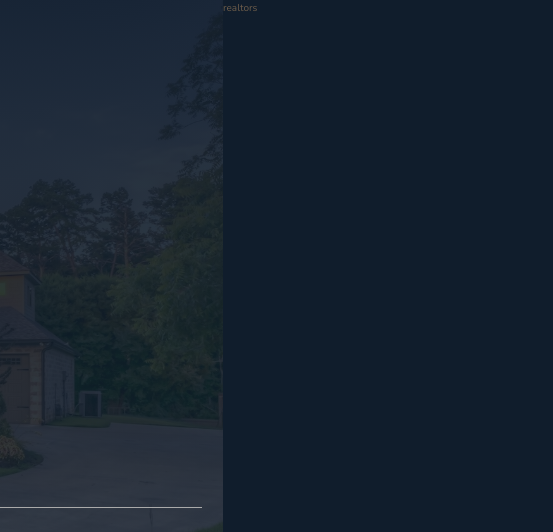
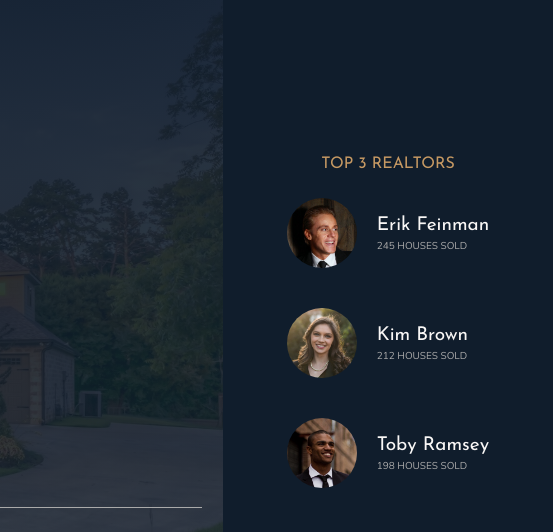
Before and after one commit to agohorel/grid-tut, a website: page index.html in a window 1280 px wide. Shown: the top 532 px of the page, 727-1280 px from the left. Drawn offline with nearby package versions, Linux system fonts and the light colour scheme.

Commit message:
add realtors section

```diff
--- a/index.html
+++ b/index.html
@@ -31,7 +31,26 @@
         </div>
 
         <div class="realtors">
-            realtors
+            <h3 class="heading-3">Top 3 Realtors</h3>
+            <div class="realtors__list">
+                <img src="img/realtor-1.jpeg" alt="image of realtor 1" class="realtors__img">
+                <div class="realtors__details">
+                    <h4 class="heading-4 heading-4--light">Erik Feinman</h4>
+                    <p class="realtors__sold">245 houses sold</p>
+                </div>
+
+                <img src="img/realtor-2.jpeg" alt="image of realtor 2" class="realtors__img">
+                <div class="realtors__details">
+                    <h4 class="heading-4 heading-4--light">Kim Brown</h4>
+                    <p class="realtors__sold">212 houses sold</p>
+                </div>
+
+                <img src="img/realtor-3.jpeg" alt="image of realtor 3" class="realtors__img">
+                <div class="realtors__details">
+                    <h4 class="heading-4 heading-4--light">Toby Ramsey</h4>
+                    <p class="realtors__sold">198 houses sold</p>
+                </div>
+            </div>
         </div>
 
         <section class="features">
--- a/sass/_realtors.scss
+++ b/sass/_realtors.scss
@@ -1,4 +1,31 @@
 .realtors {
 	background-color: $color-secondary;
 	grid-column: col-start 7 / full-end;
+	padding: 3rem;
+
+	display: grid;
+	align-content: center;
+	justify-content: center;
+	justify-items: center;
+	grid-row-gap: 2rem;
+
+	&__list {
+		display: grid;
+		grid-template-columns: min-content max-content;
+		grid-column-gap: 2rem;
+		grid-row-gap: 5vh;
+		align-items: center;
+	}
+
+	&__img {
+		width: 7rem;
+		display: block;
+		border-radius: 50%;
+	}
+
+	&__sold {
+		text-transform: uppercase;
+		color: $color-grey-light-2;
+		margin-top: -3px;
+	}
 }
```
Also changed, not shown: css/style.css.
